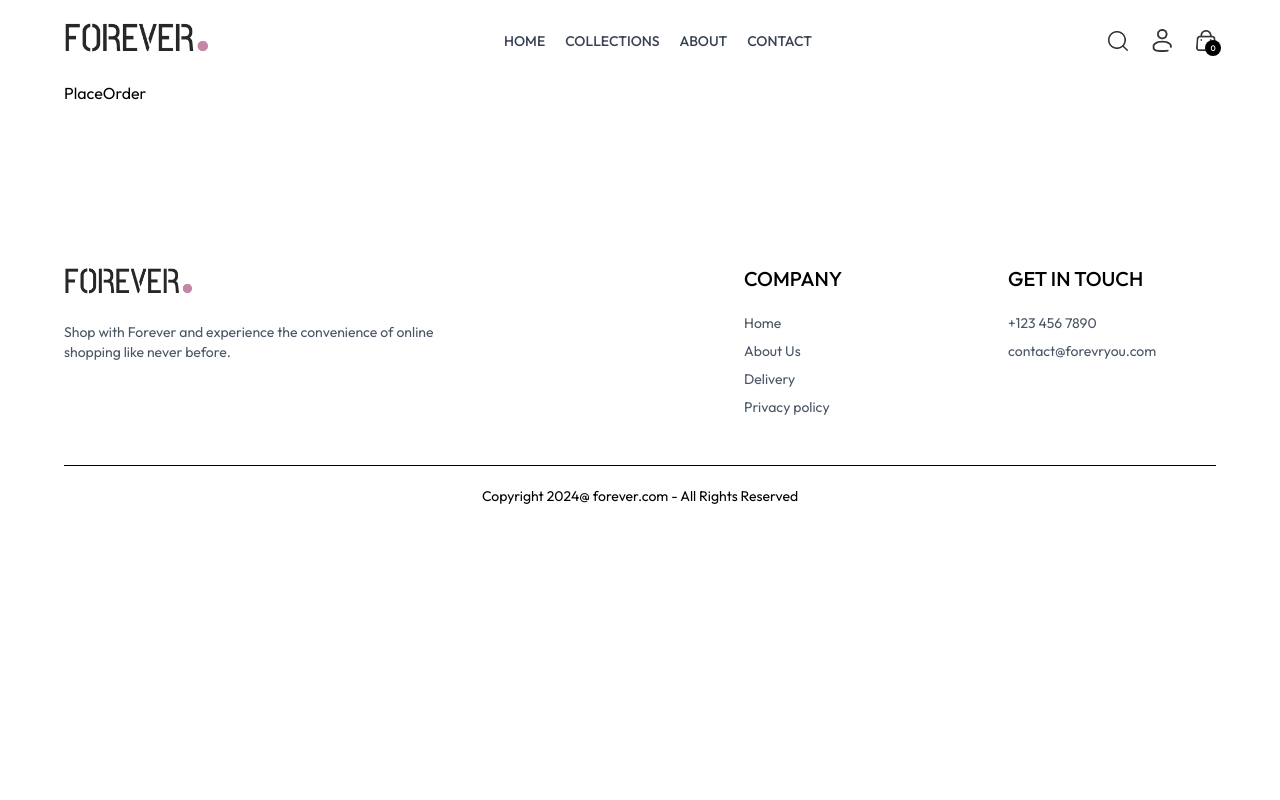
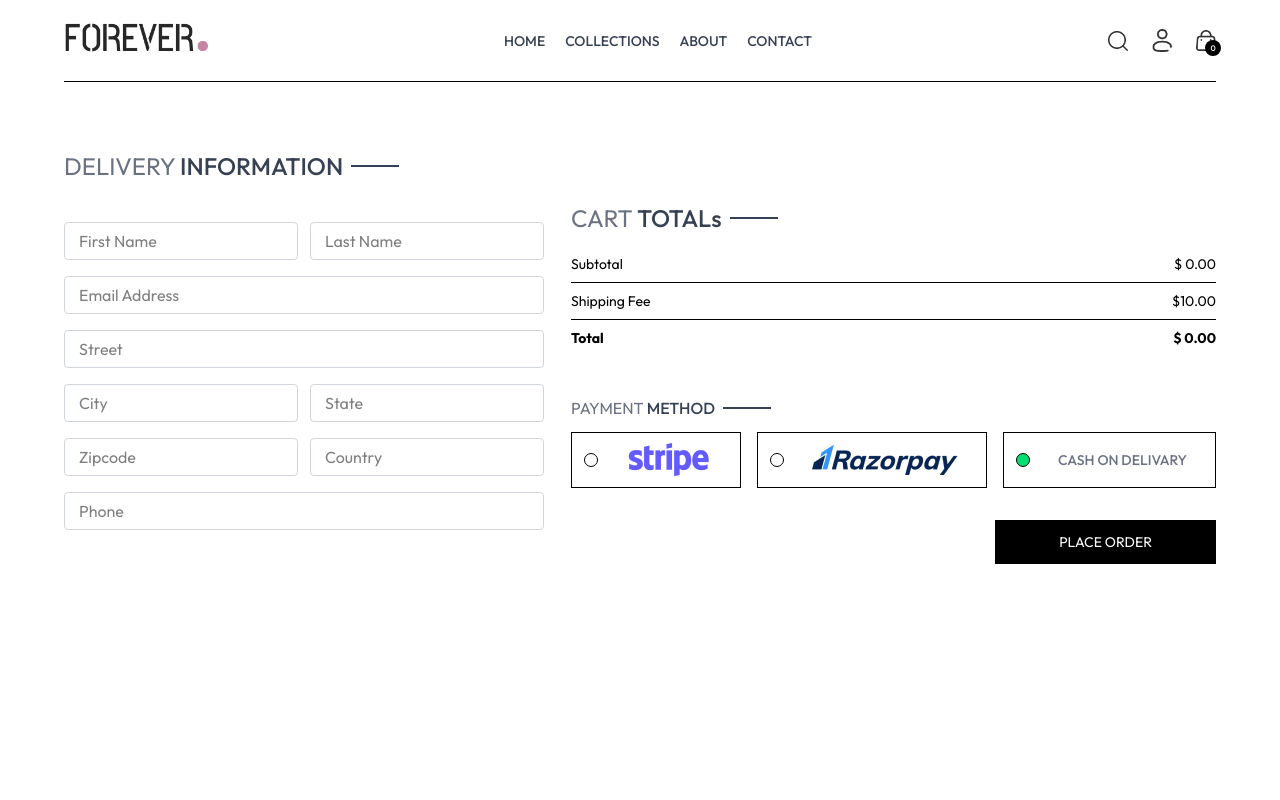
Before and after one commit to aryan-gupta-jiit/ecommerce-app, a React (Vite) app in the folder frontend/: page /place-order in a window 1280 px wide. Shown: the top 800 px of the page. Built offline with nearby package versions, Linux system fonts and the light colour scheme.

Commit message:
placeorder

```diff
--- a/frontend/src/pages/PlaceOrder.jsx
+++ b/frontend/src/pages/PlaceOrder.jsx
@@ -1,8 +1,147 @@
-import React from 'react'
+import React, { useContext,useState } from 'react'
+import Title from '../components/Title'
+import { assets } from '../assets/assets'
+import CartTotal from '../components/CartTotal'
+import { ShopContext } from '../context/ShopContext'
 
 const PlaceOrder = () => {
+
+  const [paymentMethod, setPaymentMethod] = useState('cod');
+
+  const {navigate}=useContext(ShopContext)
+
   return (
-    <div>PlaceOrder</div>
+    <div className='flex flex-col sm:flex-row justify-between gap-4 pt-5 sm:pt-14 min-h-[80vh] border-t'>
+      {/* left side  */}
+      <div className='flex flex-col gap-4 w-full sm:max-w-[480px]'>
+        <div className='text-xl sm:text-2xl my-3'>
+          <Title text1={'DELIVERY'} text2={'INFORMATION'}/>
+        </div>
+        <div className='flex gap-3'>
+        <input
+            type="text"
+            placeholder="First Name"
+            className="border  border-gray-300 rounded py-1.5 px-3.5 w-full"
+          />
+          <input
+            type="text"
+            placeholder="Last Name"
+            className="border  border-gray-300 rounded py-1.5 px-3.5 w-full"
+          />
+        </div>
+        <input
+          type="email"
+          placeholder="Email Address"
+          className="border  border-gray-300 rounded py-1.5 px-3.5 w-full"
+        />
+        <input
+          type="text"
+          placeholder="Street"
+          className="border  border-gray-300 rounded py-1.5 px-3.5 w-full"
+        />
+        <div className="flex flex-col sm:flex-row  gap-3">
+          <input
+            type="text"
+            placeholder="City"
+            className="border  border-gray-300 rounded py-1.5 px-3.5 w-full"
+          />
+          <input
+            type="text"
+            placeholder="State"
+            className="border  border-gray-300 rounded py-1.5 px-3.5 w-full"
+          />
+        </div>
+        <div className="flex flex-col sm:flex-row  gap-3">
+          <input
+            type="text"
+            placeholder="Zipcode"
+            className="border  border-gray-300 rounded py-1.5 px-3.5 w-full"
+          />
+          <input
+            type="text"
+            placeholder="Country"
+            className="border  border-gray-300 rounded py-1.5 px-3.5 w-full"
+          />
+        </div>
+        <input
+          type="number"
+          placeholder="Phone "
+          className="border  border-gray-300 rounded py-1.5 px-3.5 w-full"
+        />
+      </div>
+      {/* --------------- Right Side ----------------------- */}
+
+      <div className='mt-8'>
+        <div className='mt-8 min-w-80'>
+          <CartTotal/>
+        </div>
+
+        <div className='mt-12'>
+          <Title text1={'PAYMENT'} text2={'METHOD'}/>
+
+          {/* -------------- Payment method selection -------------- */}
+
+          <div className='flex flex-col lg:flex-row gap-4'>
+          <div
+          onClick={() => {
+            setPaymentMethod('stripe');
+          }}
+              className="flex items-center gap-3 border p-2 px-3 cursor-pointer"
+            >
+              <p
+                className={` min-w-3.5 h-3.5 border rounded-full ${
+                  paymentMethod === 'stripe' ? 'bg-green-400' : ''
+                }`}
+              ></p>
+              <img className="h5 mx-4" src={assets.stripe_logo} alt="" />
+            </div>
+
+            <div
+            onClick={() => {
+              setPaymentMethod('razorpay');
+            }}
+              className="flex items-center gap-3 border p-2 px-3 cursor-pointer"
+            >
+              <p
+                className={` min-w-3.5 h-3.5 border rounded-full  ${
+                  paymentMethod === 'razorpay' ? 'bg-green-400' : ''
+                }`}
+              ></p>
+              <img className="h5 mx-4" src={assets.razorpay_logo} alt="" />
+            </div>
+            <div
+            onClick={() => {
+              setPaymentMethod('cod');
+            }}
+              className="flex items-center gap-3 border p-2 px-3 cursor-pointer"
+            >
+              <p
+                className={` min-w-3.5 h-3.5 border rounded-full ${
+                  paymentMethod === 'cod' ? 'bg-green-400' : ''
+                }`}
+              ></p>
+              <p className="text-gray-500 text-sm font-medium mx-4">
+                {' '}
+                CASH ON DELIVARY
+              </p>
+            </div>
+          </div>
+
+          {/* -------------- Payment method selection -------------- */}
+
+          <div className="w-full text-end mt-8">
+            <button
+              onClick={() => navigate('/orders')}
+              className="bg-black text-white px-16 py-3 text-sm"
+            >
+              PLACE ORDER
+            </button>
+          </div>
+
+        </div>
+
+      </div>
+    </div>
   )
 }
 
```
